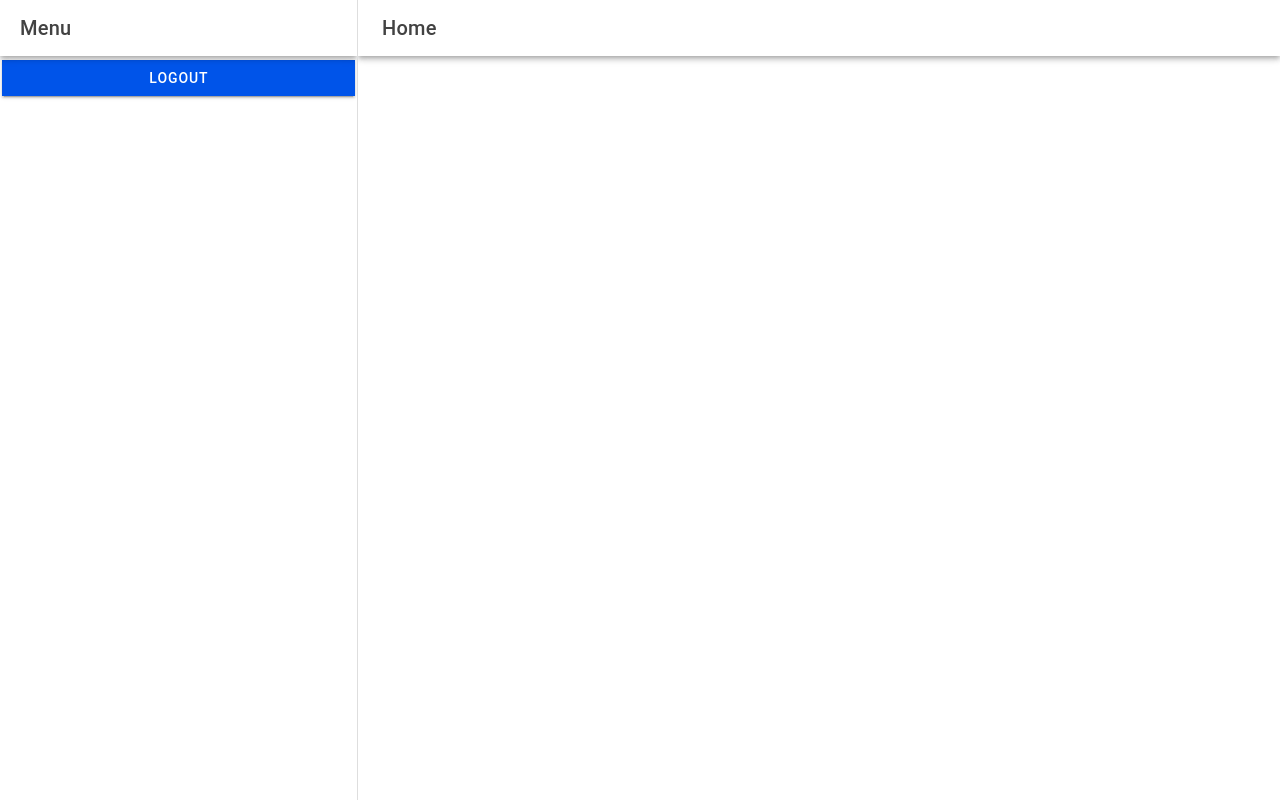
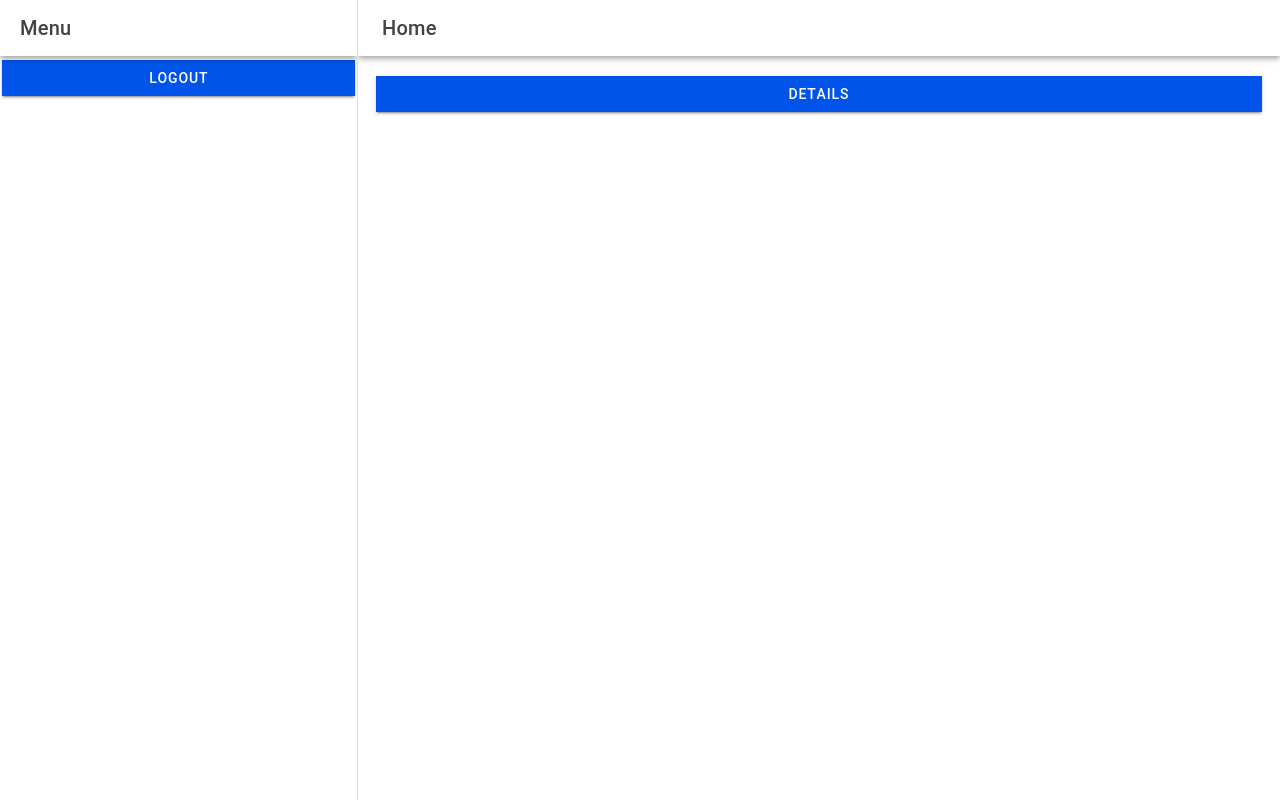
Before and after one commit to hexedhorizon/ionic-app-template, a React (Vite) app: page /app/home in a window 1280 px wide. Built offline with nearby package versions, Linux system fonts and the light colour scheme.

Commit message:
Home Changes

```diff
--- a/src/pages/Home.tsx
+++ b/src/pages/Home.tsx
@@ -20,6 +20,10 @@ const Page1: React.FC = () => {
           </IonToolbar>
         </IonHeader>
 
+        <IonButton routerLink="/app/page1/details" expand="full">
+          Details
+        </IonButton>
+
 
       </IonContent>
     </IonPage>
```
